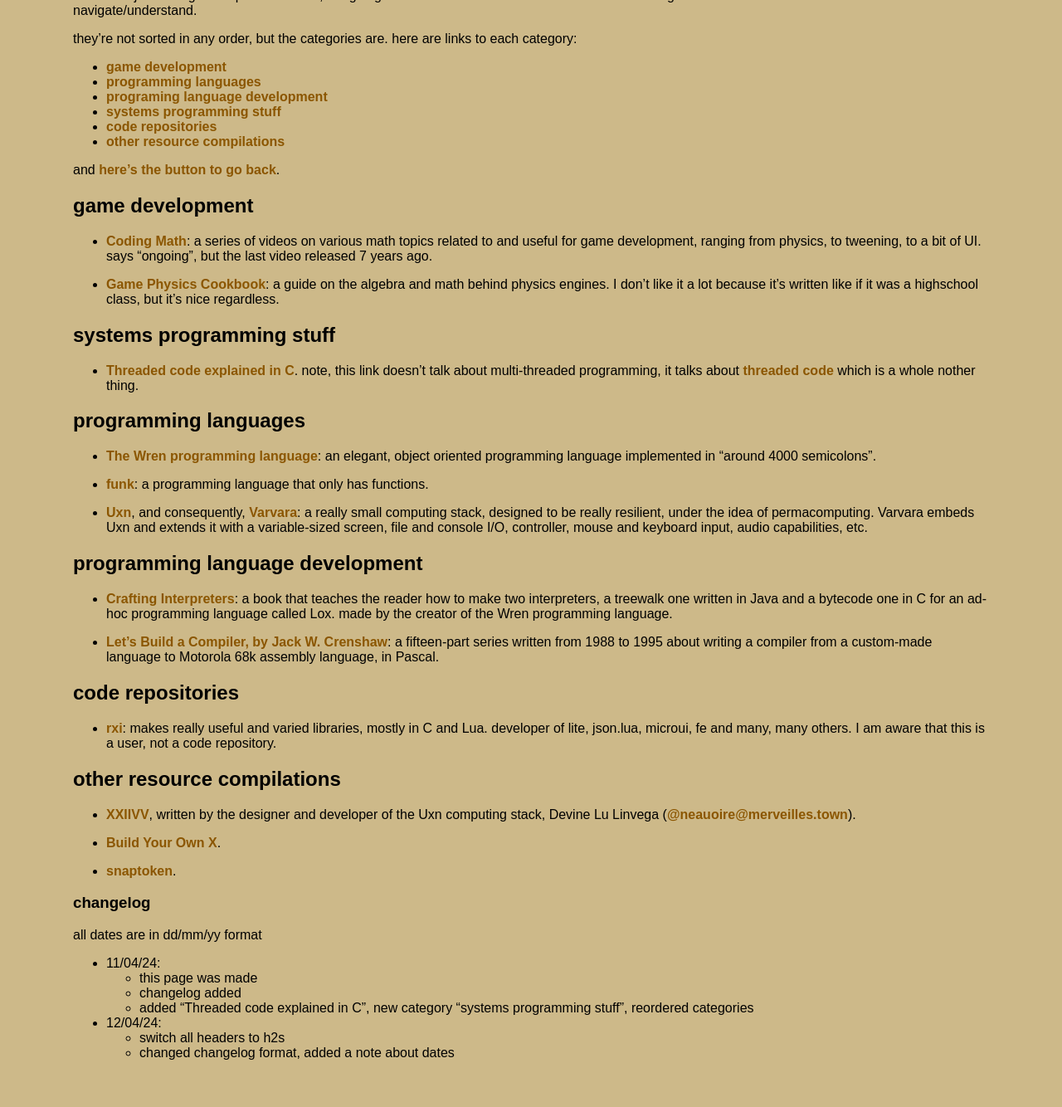
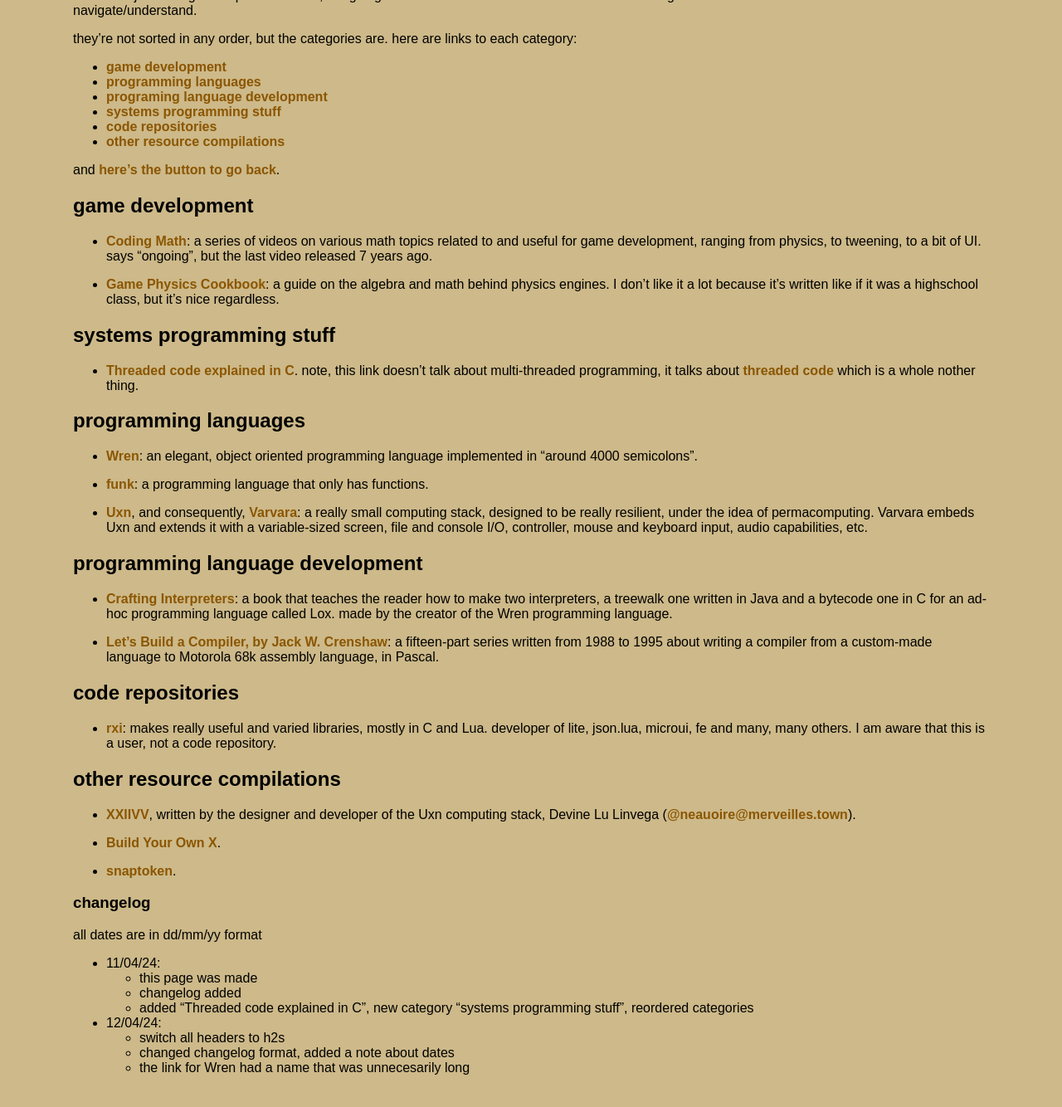
Before and after one commit to thacuber2a03/thacuber2a03.github.io, a Jekyll site: the page built from things/bookmarks.md, in a window 1280 px wide and 1400 px high, scrolled down 216 px. Shown: the top 1334 px of the window at 83% size. Built offline with Jekyll 4.4.1, drawn with Linux system fonts in a browser that asks for light colours.

Commit message:
update bookmarks
- the link for Wren had a name that was unnecesarily long

```diff
--- a/things/bookmarks.md
+++ b/things/bookmarks.md
@@ -34,7 +34,7 @@
 
 <h2 id="proglangs">programming languages</h2>
 
-- [The Wren programming language](https://wren.io/): an elegant, object oriented programming language implemented in "around 4000 semicolons".
+- [Wren](https://wren.io/): an elegant, object oriented programming language implemented in "around 4000 semicolons".
 
 - [funk](https://github.com/egordorichev/funk): a programming language that only has functions.
 
@@ -70,3 +70,4 @@
 - 12/04/24:
   - switch all headers to h2s
   - changed changelog format, added a note about dates
+  - the link for Wren had a name that was unnecesarily long
```
